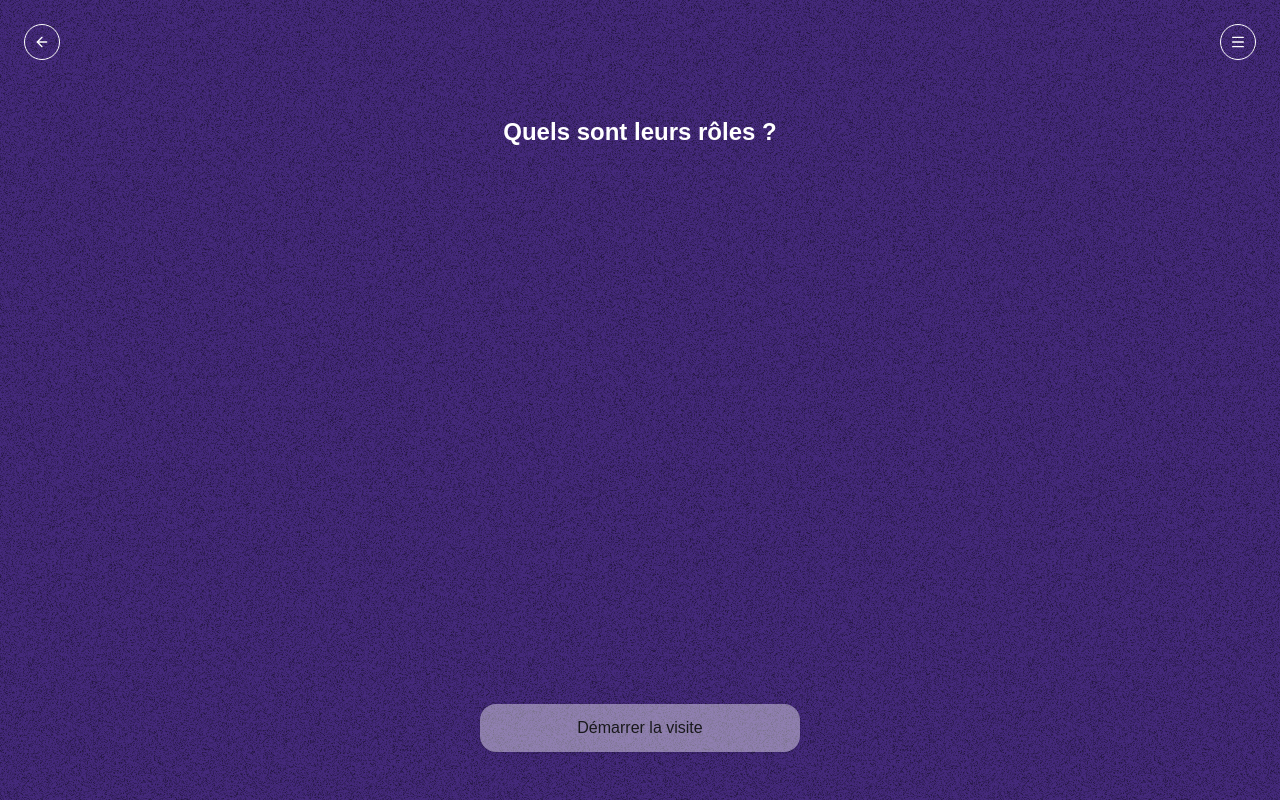
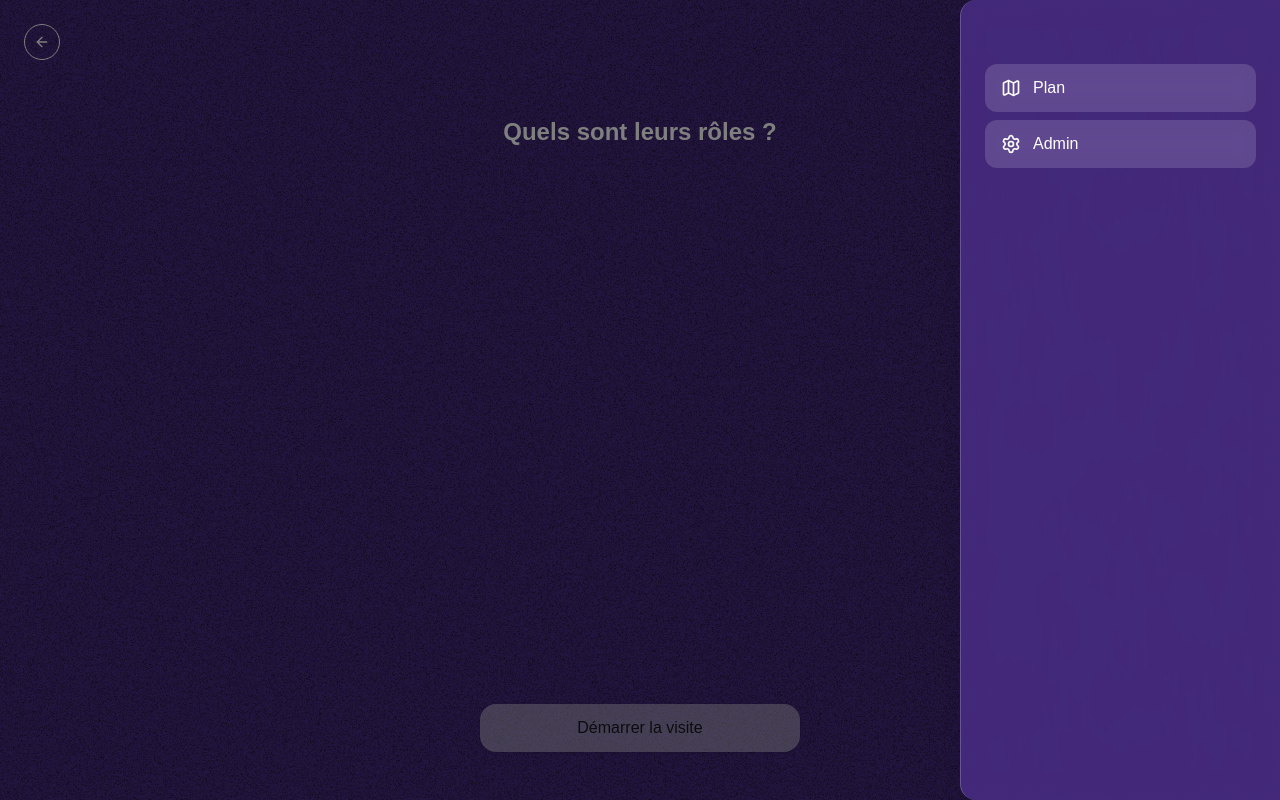
Before and after one commit to ElenaFerreira/enchanted-tools, a Next.js app: page /onboarding/roles in a window 1280 px wide. Both pictures are taken after a click on the button "Ouvrir le menu". Built offline with nearby package versions, Linux system fonts and the light colour scheme.

Commit message:
feat : burger menu

```diff
--- /dev/null
+++ b/src/app/components/BurgerMenu.tsx
@@ -0,0 +1,76 @@
+"use client";
+
+import { useState, useCallback } from "react";
+import Link from "next/link";
+import { Menu, Map, Settings } from "lucide-react";
+
+const menuButtonClass =
+  "flex h-9 w-9 items-center justify-center rounded-full border text-white";
+const menuButtonStyle = {
+  borderRadius: 80,
+  borderColor: "var(--Neutral-25, #FDFDFD)",
+};
+
+export function BurgerMenu() {
+  const [open, setOpen] = useState(false);
+
+  const close = useCallback(() => setOpen(false), []);
+
+  return (
+    <>
+      <button
+        type="button"
+        aria-label="Ouvrir le menu"
+        aria-expanded={open}
+        aria-haspopup="true"
+        className={menuButtonClass}
+        style={menuButtonStyle}
+        onClick={() => setOpen(true)}
+      >
+        <Menu className="h-4 w-4" />
+      </button>
+
+      {open && (
+        <>
+          <div
+            role="presentation"
+            className="fixed inset-0 z-40 bg-black/50 transition-opacity"
+            aria-hidden="true"
+            onClick={close}
+          />
+          <div
+            role="dialog"
+            aria-label="Menu de navigation"
+            className="fixed right-0 top-0 z-50 flex h-full w-full max-w-xs flex-col gap-2 border-l border-white/20 bg-[#462B7E]/95 p-6 pt-16 shadow-xl backdrop-blur-md"
+            style={{ borderRadius: "16px 0 0 16px" }}
+          >
+            <Link
+              href="/plan"
+              onClick={close}
+              className="flex items-center gap-3 rounded-xl px-4 py-3 text-base font-medium text-white transition-colors hover:bg-white/15"
+              style={{
+                background: "rgba(253, 253, 253, 0.15)",
+                backdropFilter: "blur(10px)",
+              }}
+            >
+              <Map className="h-5 w-5 shrink-0" aria-hidden />
+              Plan
+            </Link>
+            <Link
+              href="/admin"
+              onClick={close}
+              className="flex items-center gap-3 rounded-xl px-4 py-3 text-base font-medium text-white transition-colors hover:bg-white/15"
+              style={{
+                background: "rgba(253, 253, 253, 0.15)",
+                backdropFilter: "blur(10px)",
+              }}
+            >
+              <Settings className="h-5 w-5 shrink-0" aria-hidden />
+              Admin
+            </Link>
+          </div>
+        </>
+      )}
+    </>
+  );
+}
--- a/src/app/onboarding/contexte/page.tsx
+++ b/src/app/onboarding/contexte/page.tsx
@@ -2,7 +2,8 @@
 
 import { useState } from "react";
 import Link from "next/link";
-import { ArrowLeft, Menu } from "lucide-react";
+import { ArrowLeft } from "lucide-react";
+import { BurgerMenu } from "../../components/BurgerMenu";
 import { PrimaryCTA } from "../../components/PrimaryCTA";
 
 const OPTIONS = ["En famille", "Entre amis", "En couple", "Entre collègues"] as const;
@@ -27,17 +28,7 @@ export default function ContextePage() {
           <ArrowLeft className="h-4 w-4" />
         </Link>
 
-        <button
-          type="button"
-          aria-label="Ouvrir le menu"
-          className="flex h-9 w-9 items-center justify-center rounded-full border text-white"
-          style={{
-            borderRadius: 80,
-            borderColor: "var(--Neutral-25, #FDFDFD)",
-          }}
-        >
-          <Menu className="h-4 w-4" />
-        </button>
+        <BurgerMenu />
       </header>
 
       <main className="flex w-full flex-1 flex-col items-center px-6 pt-14">
--- a/src/app/onboarding/joueurs/page.tsx
+++ b/src/app/onboarding/joueurs/page.tsx
@@ -2,7 +2,8 @@
 
 import { useState, useEffect, FormEvent } from "react";
 import Link from "next/link";
-import { ArrowLeft, Menu } from "lucide-react";
+import { ArrowLeft } from "lucide-react";
+import { BurgerMenu } from "../../components/BurgerMenu";
 import { PrimaryCTA } from "../../components/PrimaryCTA";
 
 export default function JoueursPage() {
@@ -41,17 +42,7 @@ export default function JoueursPage() {
           <ArrowLeft className="h-4 w-4" />
         </Link>
 
-        <button
-          type="button"
-          aria-label="Ouvrir le menu"
-          className="flex h-9 w-9 items-center justify-center rounded-full border text-white"
-          style={{
-            borderRadius: 80,
-            borderColor: "var(--Neutral-25, #FDFDFD)",
-          }}
-        >
-          <Menu className="h-4 w-4" />
-        </button>
+        <BurgerMenu />
       </header>
 
       <main className="flex w-full flex-1 flex-col items-center px-6 pt-14">
--- a/src/app/onboarding/roles/page.tsx
+++ b/src/app/onboarding/roles/page.tsx
@@ -2,7 +2,8 @@
 
 import { useEffect, useMemo, useState } from "react";
 import Link from "next/link";
-import { ArrowLeft, Menu } from "lucide-react";
+import { ArrowLeft } from "lucide-react";
+import { BurgerMenu } from "../../components/BurgerMenu";
 import { PrimaryCTA } from "../../components/PrimaryCTA";
 
 const ROLE_OPTIONS = ["Le père", "La mère", "L’enfant", "Le grand-parent", "L’ami", "Le collègue"] as const;
@@ -50,17 +51,7 @@ export default function RolesPage() {
           <ArrowLeft className="h-4 w-4" />
         </Link>
 
-        <button
-          type="button"
-          aria-label="Ouvrir le menu"
-          className="flex h-9 w-9 items-center justify-center rounded-full border text-white"
-          style={{
-            borderRadius: 80,
-            borderColor: "var(--Neutral-25, #FDFDFD)",
-          }}
-        >
-          <Menu className="h-4 w-4" />
-        </button>
+        <BurgerMenu />
       </header>
 
       <main className="flex w-full flex-1 flex-col items-center px-6 pt-14">
--- a/src/app/plan/page.tsx
+++ b/src/app/plan/page.tsx
@@ -1,35 +1,17 @@
-import Link from "next/link";
+"use client";
+
+import { BurgerMenu } from "../components/BurgerMenu";
 import InteractiveFloorPlan from "../components/InteractiveFloorPlan";
 
 export default function PlanPage() {
   return (
     <div className="flex min-h-screen flex-col items-center font-sans">
-      <main className="w-full px-4 pt-6 pb-16 sm:px-8 sm:pt-10 md:pt-14 md:pb-24">
+      <header className="flex w-full items-center justify-end px-6 py-4">
+        <BurgerMenu />
+      </header>
+      <main className="w-full flex-1 px-4 pb-16 sm:px-8 sm:pt-2 md:pb-24">
         <InteractiveFloorPlan />
       </main>
-
-      <div className="fixed bottom-6 right-6 z-40">
-        <Link
-          href="/login"
-          className="inline-flex items-center gap-2 rounded-lg border border-white/15 bg-black/30 px-4 py-2 text-sm font-medium text-white shadow-sm backdrop-blur transition hover:bg-black/40"
-          aria-label="Accéder à l’administration"
-        >
-          <svg
-            className="h-4 w-4"
-            fill="none"
-            viewBox="0 0 24 24"
-            strokeWidth={1.5}
-            stroke="currentColor"
-          >
-            <path
-              strokeLinecap="round"
-              strokeLinejoin="round"
-              d="M16.5 10.5V6.75a4.5 4.5 0 1 0-9 0v3.75m-.75 11.25h10.5a2.25 2.25 0 0 0 2.25-2.25v-6.75a2.25 2.25 0 0 0-2.25-2.25H6.75a2.25 2.25 0 0 0-2.25 2.25v6.75a2.25 2.25 0 0 0 2.25 2.25Z"
-            />
-          </svg>
-          Admin
-        </Link>
-      </div>
     </div>
   );
 }
```
